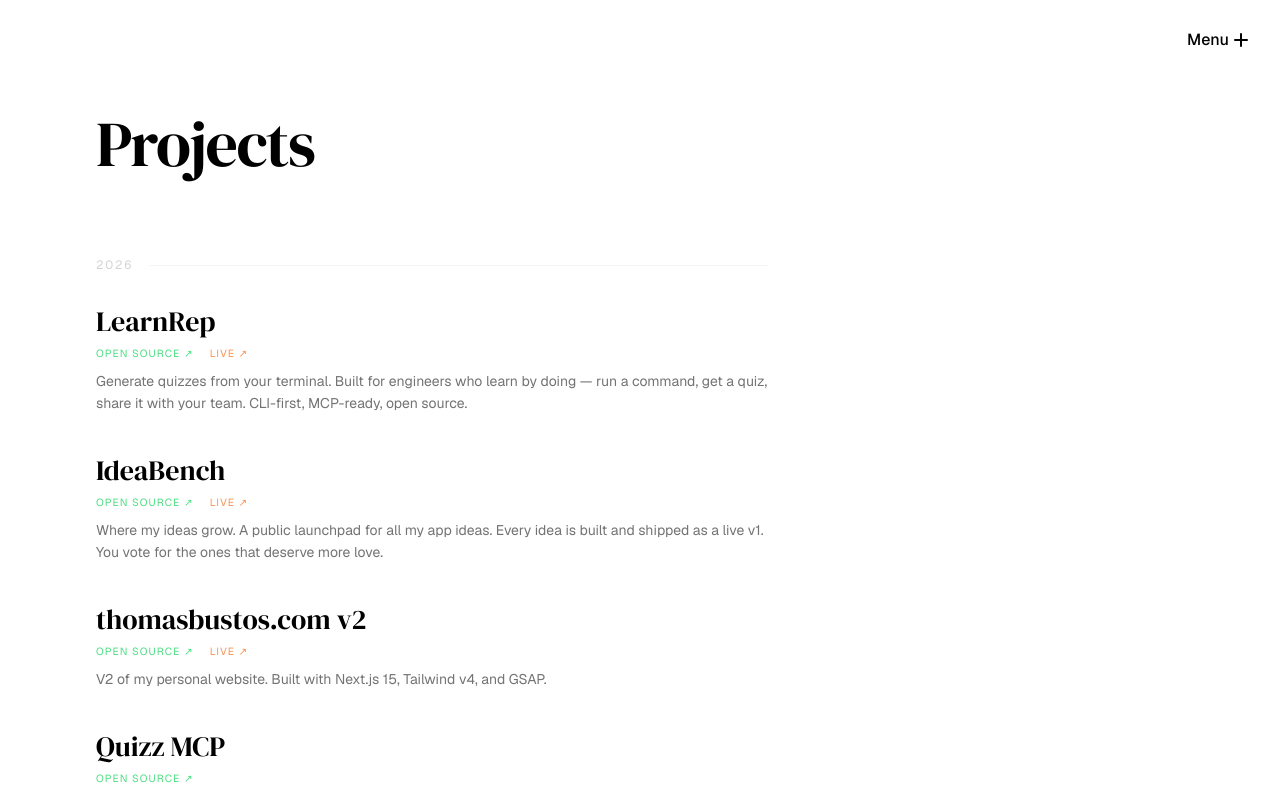
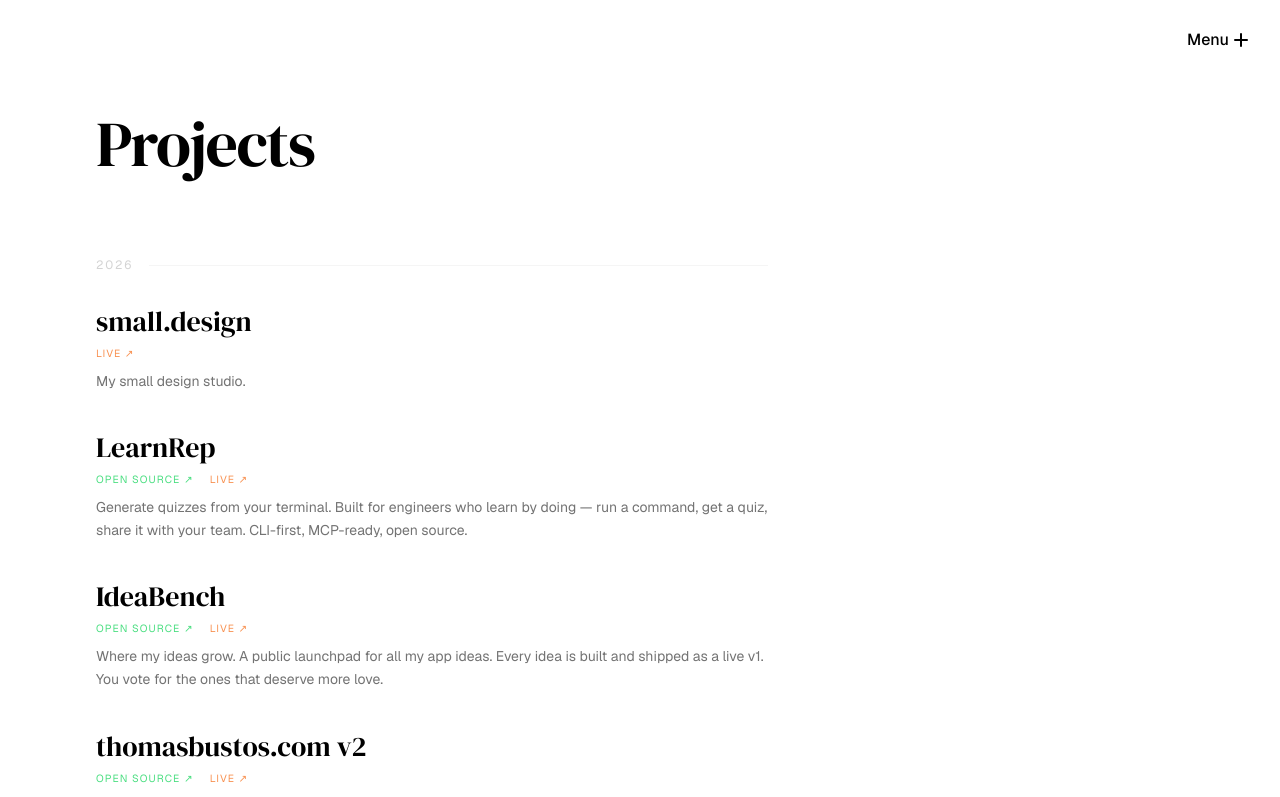
Before and after one commit to ThoBustos/thomasbustosv2, a Next.js app: page /projects in a window 1280 px wide. Shown: the top 797 px of the page. Built offline with nearby package versions, Linux system fonts and the light colour scheme.

Commit message:
feat: add small.design to projects

```diff
--- a/components/projects/ProjectsDisplay.tsx
+++ b/components/projects/ProjectsDisplay.tsx
@@ -13,6 +13,12 @@
 
 const projects: Project[] = [
   // 2026 - newest first
+  {
+    name: 'small.design',
+    description: 'My small design studio.',
+    year: '2026',
+    liveUrl: 'https://small.design',
+  },
   {
     name: 'LearnRep',
     description: 'Generate quizzes from your terminal. Built for engineers who learn by doing — run a command, get a quiz, share it with your team. CLI-first, MCP-ready, open source.',
```
